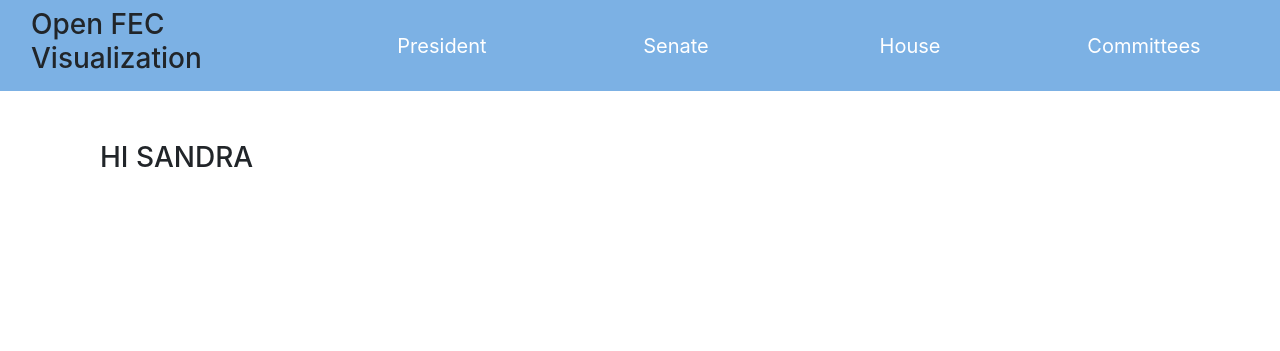
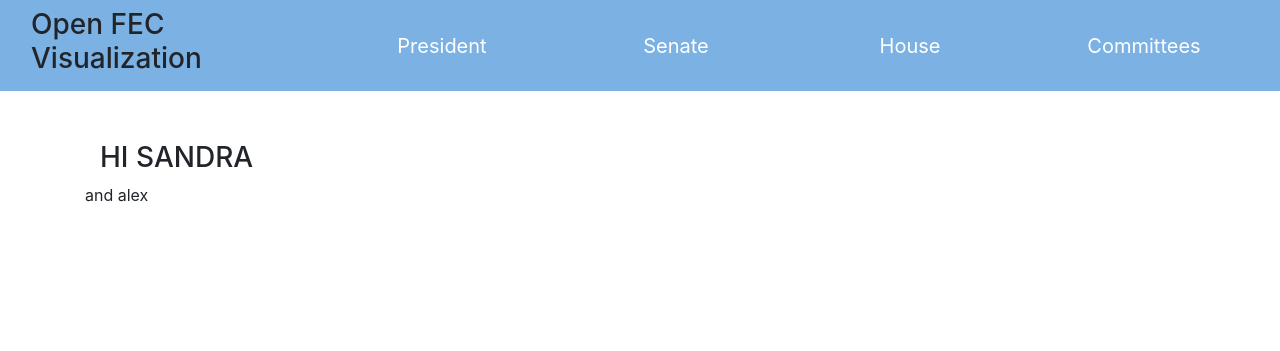
Before and after one commit to syanh7/OpenFEC, a Flask app: page / in a window 1280 px wide. Shown: the top 351 px of the page. Run offline with Flask 2, Linux system fonts and the light colour scheme.

Commit message:
secret message

```diff
--- a/templates/index.html
+++ b/templates/index.html
@@ -30,6 +30,7 @@
 
     <section class="container" id = "description">
         <h3 class="col-12">HI SANDRA</h3>
+        <p>and alex</p>
     </section>
 
     <section class="hidden container" id = "select-state-senate" >
```
